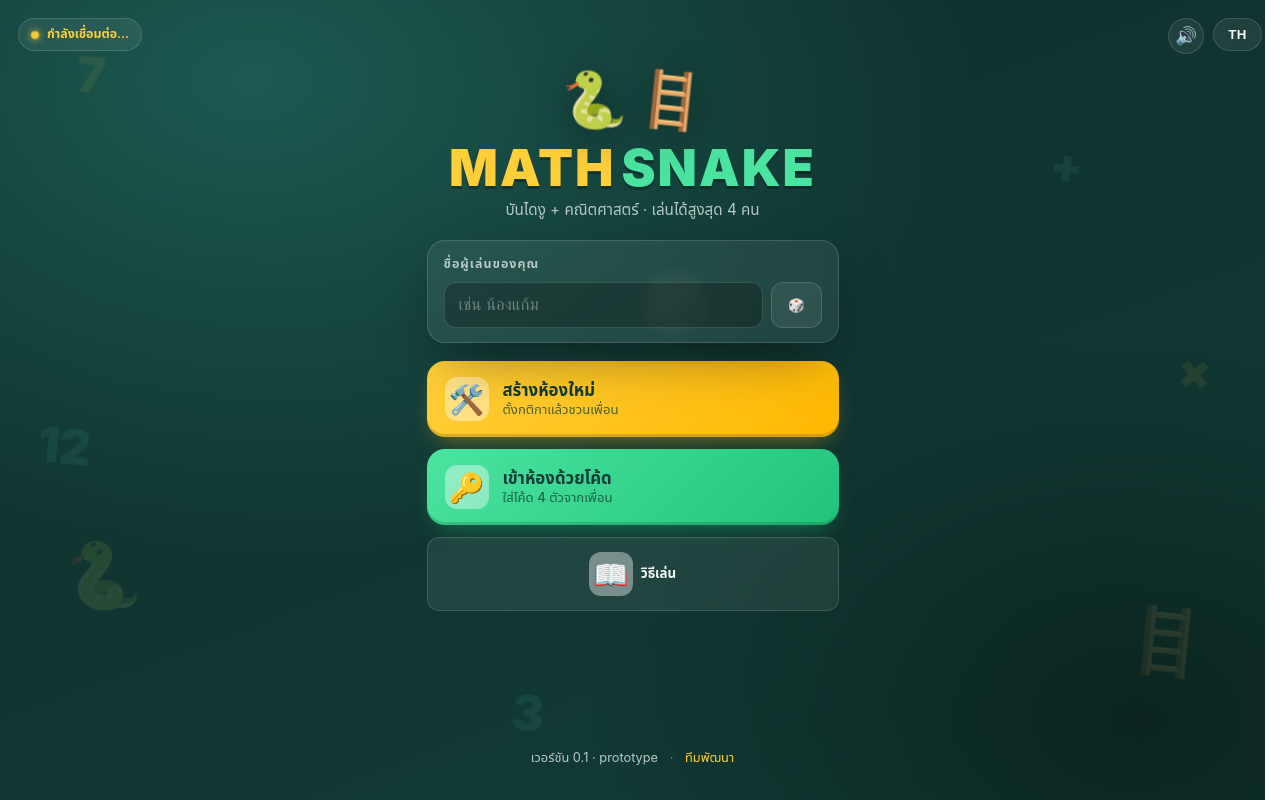
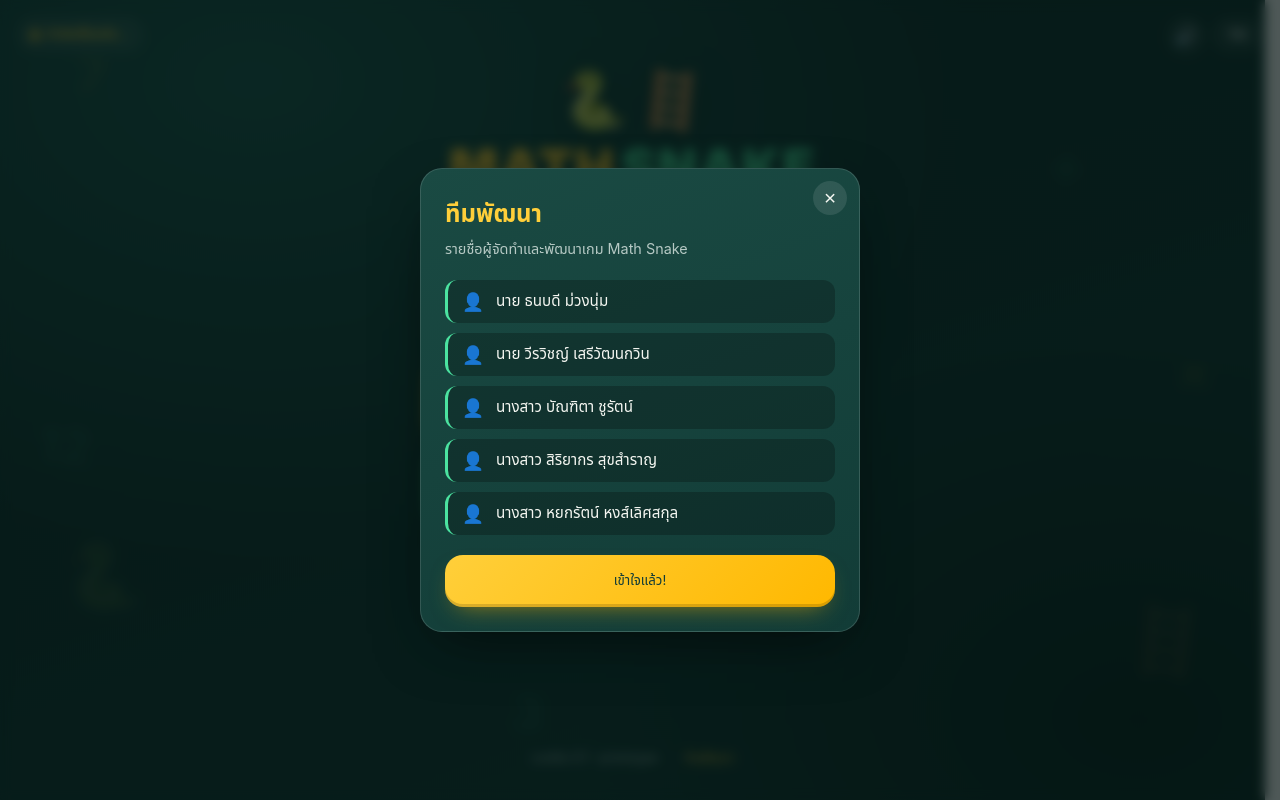
Before and after one commit to TANABORDE/math-snake, a website: page client/index.html in a window 1280 px wide. Both pictures are taken after a click on the link "ทีมพัฒนา". Drawn offline with nearby package versions, Linux system fonts and the light colour scheme.

Commit message:
ชื่อผู้พัฒนา

```diff
--- a/client/i18n.js
+++ b/client/i18n.js
@@ -24,6 +24,8 @@ const DICT = {
 
     "foot.version": "เวอร์ชัน 0.1 · prototype",
     "foot.credits": "ทีมพัฒนา",
+    "credits.title": "ทีมพัฒนา",
+    "credits.sub": "รายชื่อผู้จัดทำและพัฒนาเกม Math Snake",
 
     "create.mode50":  "เกมสั้น · เหมาะเริ่มต้น",
     "create.mode100": "เกมเต็ม · สนุกจัด",
@@ -160,6 +162,8 @@ const DICT = {
 
     "foot.version": "v0.1 · prototype",
     "foot.credits": "Credits",
+    "credits.title": "Development Team",
+    "credits.sub": "Creators and Developers of Math Snake",
 
     "create.mode50":  "Quick game · great for beginners",
     "create.mode100": "Full game · maximum fun",
--- a/client/index.html
+++ b/client/index.html
@@ -365,6 +365,27 @@
     </div>
   </div>
 
+  <!-- ============================================================
+       Modal: CREDITS
+       ============================================================ -->
+  <div class="modal" id="modal-credits" hidden>
+    <div class="modal-card">
+      <button class="modal-close" data-close aria-label="ปิด">×</button>
+      <h2 data-i18n="credits.title">ทีมพัฒนา</h2>
+      <p class="modal-sub" data-i18n="credits.sub">รายชื่อผู้จัดทำและพัฒนาเกม Math Snake</p>
+      <ul class="credits-list">
+        <li>นาย ธนบดี ม่วงนุ่ม</li>
+        <li>นาย วีรวิชญ์ เสรีวัฒนกวิน</li>
+        <li>นางสาว บัณฑิตา ชูรัตน์</li>
+        <li>นางสาว สิริยากร สุขสำราญ</li>
+        <li>นางสาว หยกรัตน์ หงส์เลิศสกุล</li>
+      </ul>
+      <button class="primary-btn full" data-close type="button">
+        <span data-i18n="howto.ok">เข้าใจแล้ว!</span>
+      </button>
+    </div>
+  </div>
+
   <!-- Floating "peek question" button (แสดงเมื่อปิด modal โจทย์แต่ยัง active) -->
   <button id="qPeek" class="q-peek" type="button" hidden>
     <span class="q-peek-icon">📝</span>
--- a/client/menu.js
+++ b/client/menu.js
@@ -145,6 +145,10 @@
   });
 
   $('btnHowTo').addEventListener('click', () => openModal('modal-howto'));
+  $('linkCredits').addEventListener('click', (e) => {
+    e.preventDefault();
+    openModal('modal-credits');
+  });
 
   /* ---------- Code input UX ---------- */
   const codeInputs = Array.from(document.querySelectorAll('#codeInput input'));
--- a/client/style.css
+++ b/client/style.css
@@ -1112,6 +1112,34 @@ body { min-height: 100dvh; }
 .over-actions { display: flex; flex-direction: column; gap: 10px; }
 
 /* ==============================
+   Credits / Development Team
+   ============================== */
+.credits-list {
+  list-style: none;
+  padding: 0;
+  margin: 0 0 20px;
+  display: flex;
+  flex-direction: column;
+  gap: 10px;
+}
+.credits-list li {
+  display: flex;
+  align-items: center;
+  gap: 12px;
+  padding: 10px 14px;
+  background: rgba(0, 0, 0, 0.25);
+  border-radius: 12px;
+  border-left: 3px solid var(--accent-2);
+  font-size: 0.95rem;
+  font-weight: 500;
+  color: var(--text);
+}
+.credits-list li::before {
+  content: "👤";
+  font-size: 1.1rem;
+}
+
+/* ==============================
    Responsive
    ============================== */
 @media (max-width: 480px) {
```
